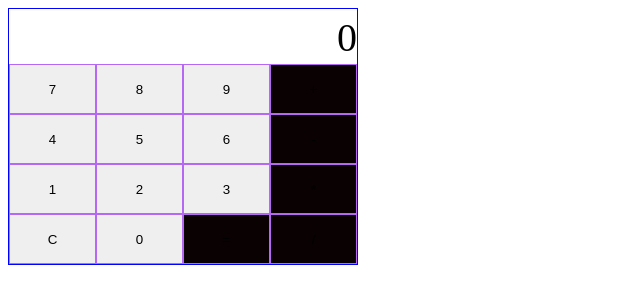
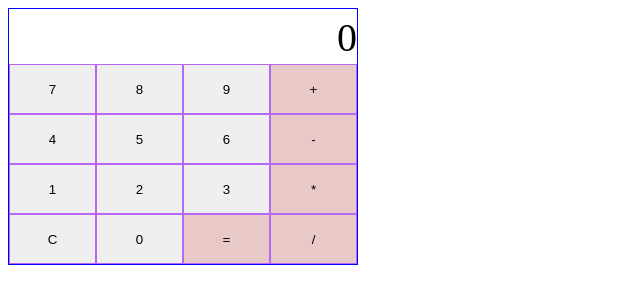
Before and after one commit to LeonMechelle/Leon, a plain HTML site: page index.html in a window 1280 px wide. Shown: the whole page, without its empty margins (0-640 px from the left). Drawn offline with nearby package versions, Linux system fonts and the light colour scheme.

Commit message:
Update index.html

```diff
--- a/index.html
+++ b/index.html
@@ -29,7 +29,7 @@
         }
 
         button.operator{
-            background-color: rgb(10, 2, 2);
+            background-color: rgb(233, 200, 200);
         }
     </style>
 </head>
```
